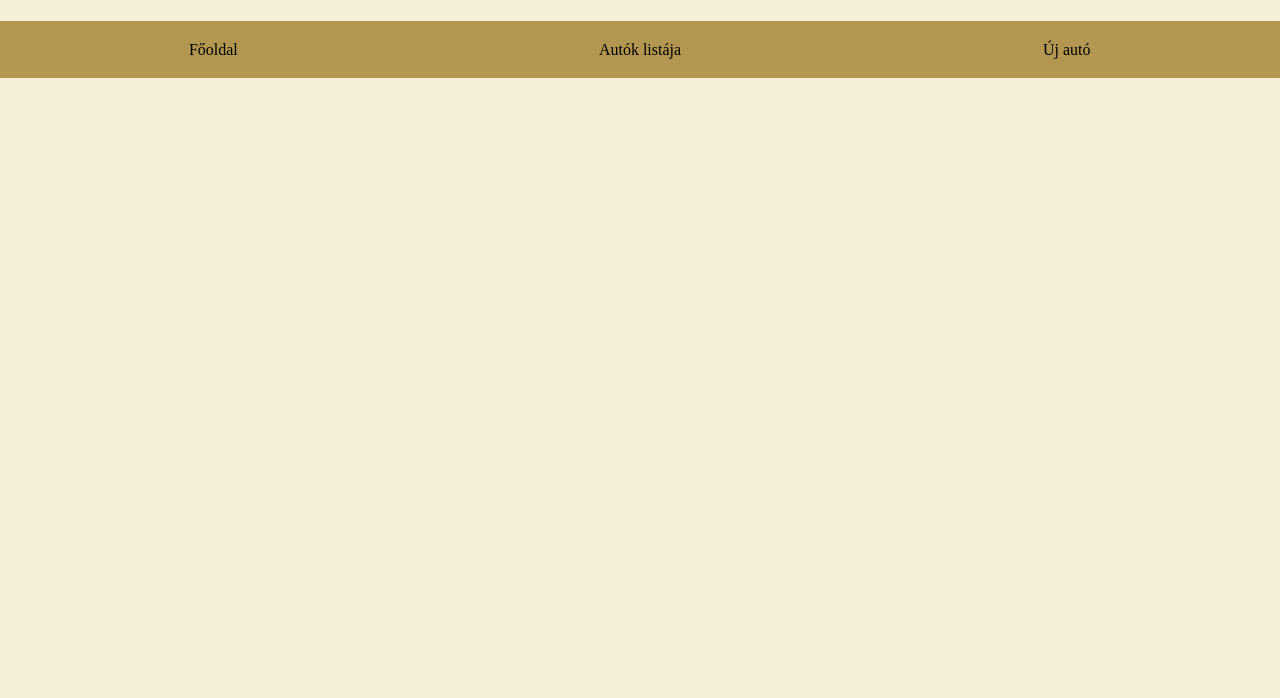
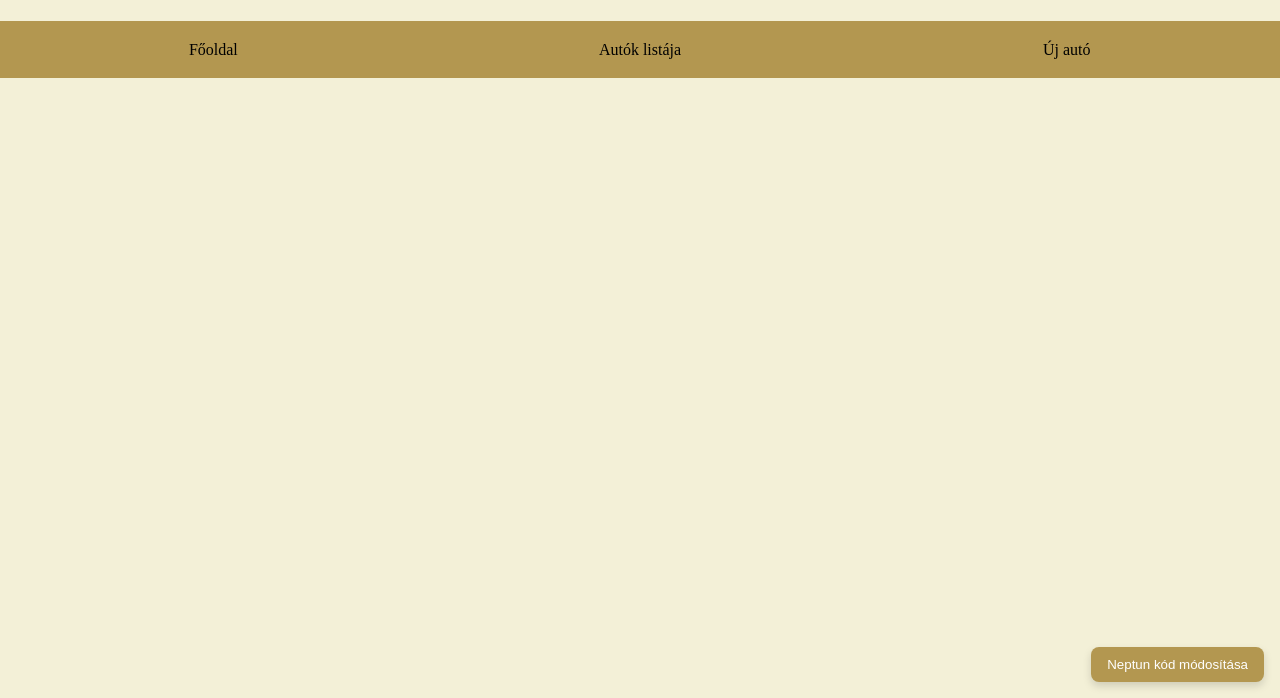
Before and after one commit to zagyvazsombor/Webtechfeleves, a plain HTML site: page nav.html in a window 1280 px wide. Shown: the part 102-800 px from the top of the page. Drawn offline with Linux system fonts and the light colour scheme.

Commit message:
Add files via upload

```diff
--- a/nav.html
+++ b/nav.html
@@ -7,13 +7,15 @@
     <link rel="stylesheet" href="style.css">
 </head>
 <body>
-    <h1>Taxi Playground</h1>
+    <h1>Taxi App</h1>
 <nav class="navbar" >
     <ul>
         <li><a href="index.html">Főoldal</a></li>
         <li><a href="cars.html">Autók listája</a></li>
         <li><a href="create-car.html">Új autó</a></li>
     </ul>
+    <button class="neptun-btn" onclick="resetNeptun()">Neptun kód módosítása</button>
+
 </nav>
 </body>
 </html>
--- a/style.css
+++ b/style.css
@@ -145,3 +145,22 @@ label[for="car-id"] {
     background-color: #f0ad4e;
     color: white;
 }
+
+.neptun-btn {
+    position: fixed;
+    bottom: 1rem;
+    right: 1rem;
+    background-color: #b39750;
+    color: white;
+    padding: 10px 16px;
+    border: none;
+    border-radius: 8px;
+    font-weight: 500;
+    box-shadow: 0 4px 8px rgba(0, 0, 0, 0.15);
+    cursor: pointer;
+    transition: background-color 0.2s ease;
+}
+
+.neptun-btn:hover {
+    background-color: #a0803e;
+}
```
Also changed, not shown: app.js (+9 -1 lines), cars.html (+1 -1 lines), create-car.html (+1 -1 lines), edit-car.html (+1 -1 lines), index.html (+2 -4 lines).
